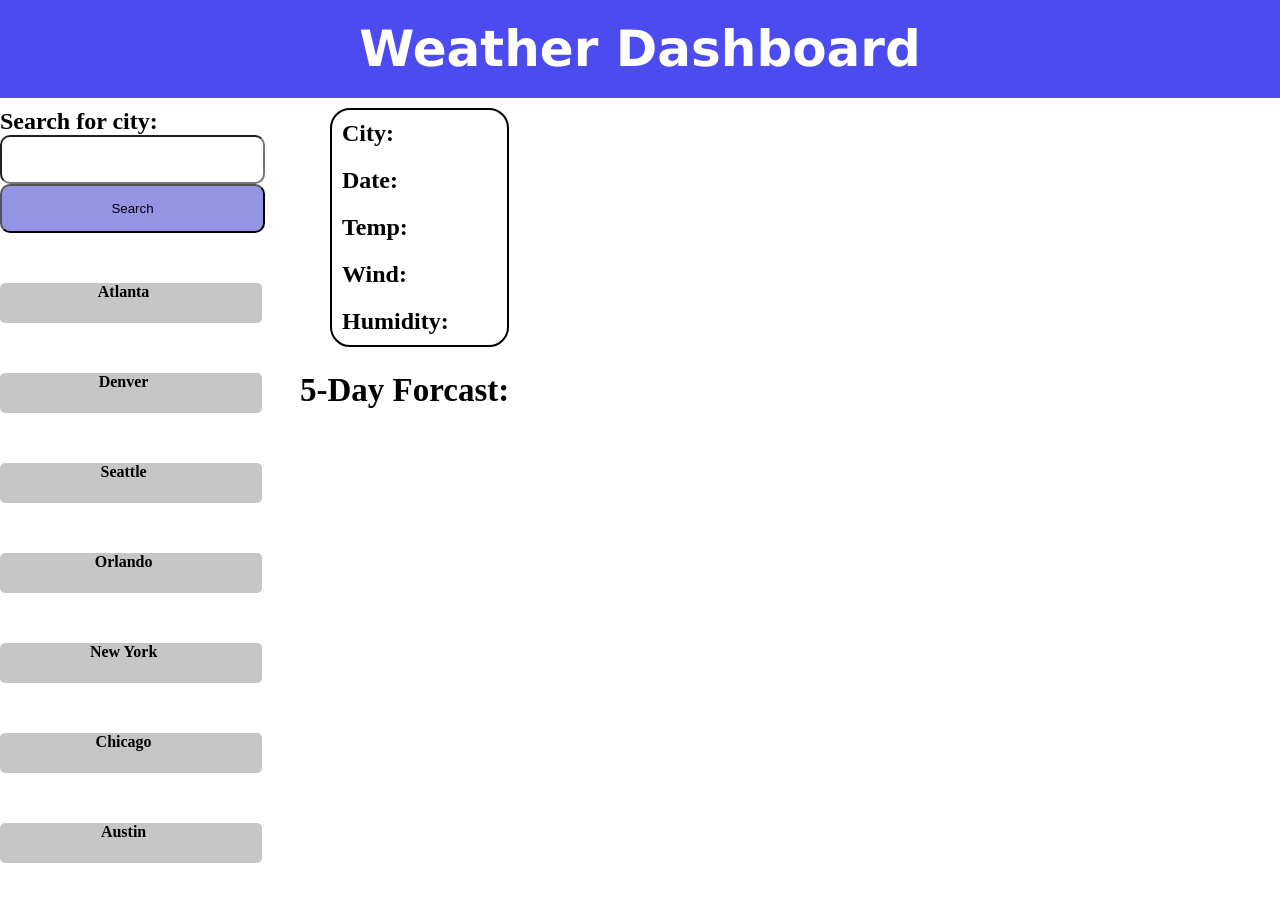
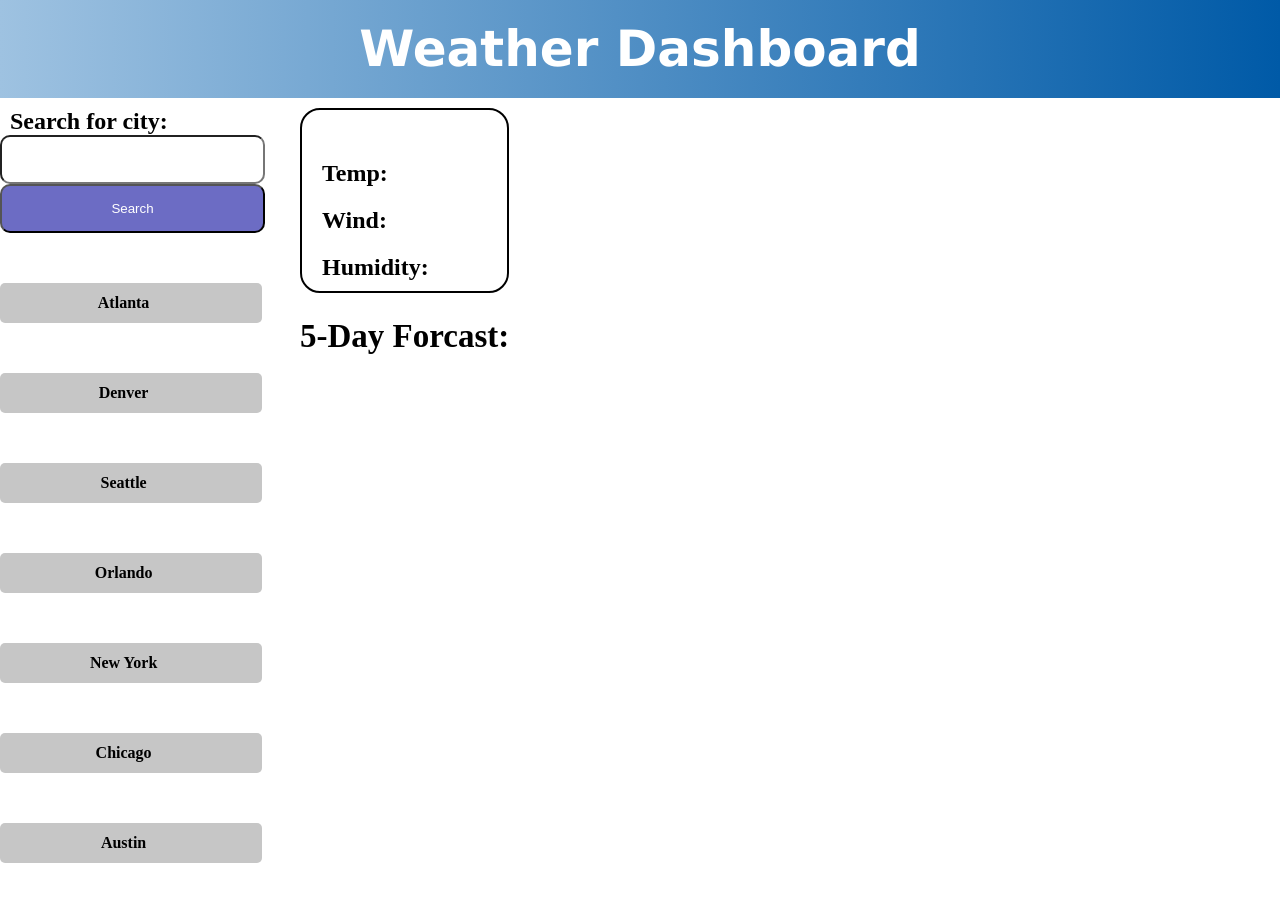
Before and after one commit to Ajhrabowski/atmospheric-panel, a plain HTML site: page index.html in a window 1280 px wide. Drawn offline with Linux system fonts and the light colour scheme.

Commit message:
Alinged cities with justify content, Changed color to white and line height in .container. Changed search text to white in search box.Deleted cityEl var out of the for loop. deleted cityEl text content. Added linear gradient to background header and deleted margin left in current weather container.

```diff
--- a/assets/css/style.css
+++ b/assets/css/style.css
@@ -7,7 +7,9 @@
 .header {
 
     padding: 20px;
-    background-color: rgb(75, 75, 240);
+    background: linear-gradient(to left, #005aa7,#9ec2e1 );
+
+
 
 }
 
@@ -42,25 +44,29 @@ h1 {
     width: 265px;
     border-radius: 10px;
     padding-bottom: 50;
-    background-color: rgb(148, 148, 228);
+    color: white;
+    background-color: rgb(108, 108, 196);
 
 
 }
 
 .container1 {
+
     display: flex;
+
 }
 
 .container1 .button{
 
     padding-right: 20px;
+
 }
 
-/*
+
 h2 {
 
-    color: white;
-} */
+    margin-left: 10px;
+}
 
 
 
@@ -77,8 +83,8 @@ h4{
     display: flex;
     flex-direction: column;
     text-align: center;
+    justify-content: center;
 
-    display: flex;
     width: 92%;
     padding-right: 15px;
     background-color: rgb(198, 198, 198);height: 40px;
@@ -95,16 +101,19 @@ h4{
 .container {
     display: flex;
     justify-content: flex-end;
-    gap: 10px;
+    gap: 20px;
     margin-right: 20px;
-    font-size: 130%;
+    font-size: 120%;
+    color: white;
+    line-height: 2.5em;
     padding-top: 15px;
 
 
 }
 
 .weather1 {
-    background-color: rgb(61, 61, 85);
+
+    background-color: rgb(74, 74, 124);
     height: 300px;
     width: 300px;
 
@@ -117,7 +126,6 @@ h4{
     display: flex;
     flex-direction: column;
     margin-top: 10px;
-    margin-left: 30px;
     gap: 20px;
     padding: 10px 10px;
     box-sizing: border-box;
--- a/assets/js/script.js
+++ b/assets/js/script.js
@@ -79,7 +79,7 @@ function getForcast(latitude,longitude){
                 var newTemp = document.createElement("div")
                 newTemp.setAttribute("class","weather1")
                 var cityEl = document.createElement("h2")
-                cityEl.textContent = "city; " + searchInput.value
+
                 newTemp.appendChild(cityEl)
                 var iconUrl = `https://openweathermap.org/img/w/${filteredData[i].weather[0].icon}.png`;
                 var weatherIcon = document.createElement('img')
@@ -88,7 +88,7 @@ function getForcast(latitude,longitude){
 
                 //var todaysDate = (dayjs(data.dt*1000)).format('M/D/YYYY');
                 var dateEl = document.createElement("h2")
-                dateEl.textContent = "Date: " + (new Date(filteredData[i].dt*1000)).toDateString();
+                dateEl.textContent = " " + (new Date(filteredData[i].dt*1000)).toDateString();
                 // var newDate = (new Date(data.dt*1000)).toDateString()
                 // dateEl.textContent = newDate
                 newTemp.appendChild(dateEl);
@@ -97,17 +97,17 @@ function getForcast(latitude,longitude){
                 newTemp.appendChild(weatherIcon)
 
                 var tempEl = document.createElement("h2")
-                tempEl.textContent = "Temp: " + filteredData[i].main.temp;  // --> DAta[INDEX_vALUE].FIELDnAME.nestedFieldName
+                tempEl.textContent = "Temp:" + filteredData[i].main.temp;  // --> DAta[INDEX_vALUE].FIELDnAME.nestedFieldName
                 newTemp.appendChild(tempEl);
 
 
                 var windEl = document.createElement("h2")
-                windEl.textContent = "wind; " +filteredData[i].wind.speed
+                windEl.textContent = "Wind; " +filteredData[i].wind.speed
                 newTemp.appendChild(windEl)
 
 
                 var humidEl = document.createElement("h2")
-                humidEl.textContent = "humidity: " + filteredData[i].main.humidity;
+                humidEl.textContent = "Humidity: " + filteredData[i].main.humidity;
                 newTemp.appendChild(humidEl);
 
 
--- a/index.html
+++ b/index.html
@@ -41,8 +41,8 @@
         <div class="weather-container">
 
             <div class="current-weather">
-                <h2>City: <span class="city"></span></h2>
-                <h2>Date: <span class="date"></span></h2>
+                <h2> <span class="city"></span></h2>
+                <h2> <span class="date"></span></h2>
                 <h2>Temp: <span class="temperature"></span></h2>
                 <h2>Wind: <span class="wind"></span></h2>
                 <h2>Humidity: <span class="humidity"></span></h2>
@@ -54,6 +54,7 @@
 
 
             <div><h3>5-Day Forcast:</h3></div>
+
             <div class="container">
 
                 <!-- <div class="weather1">weather 1
```
